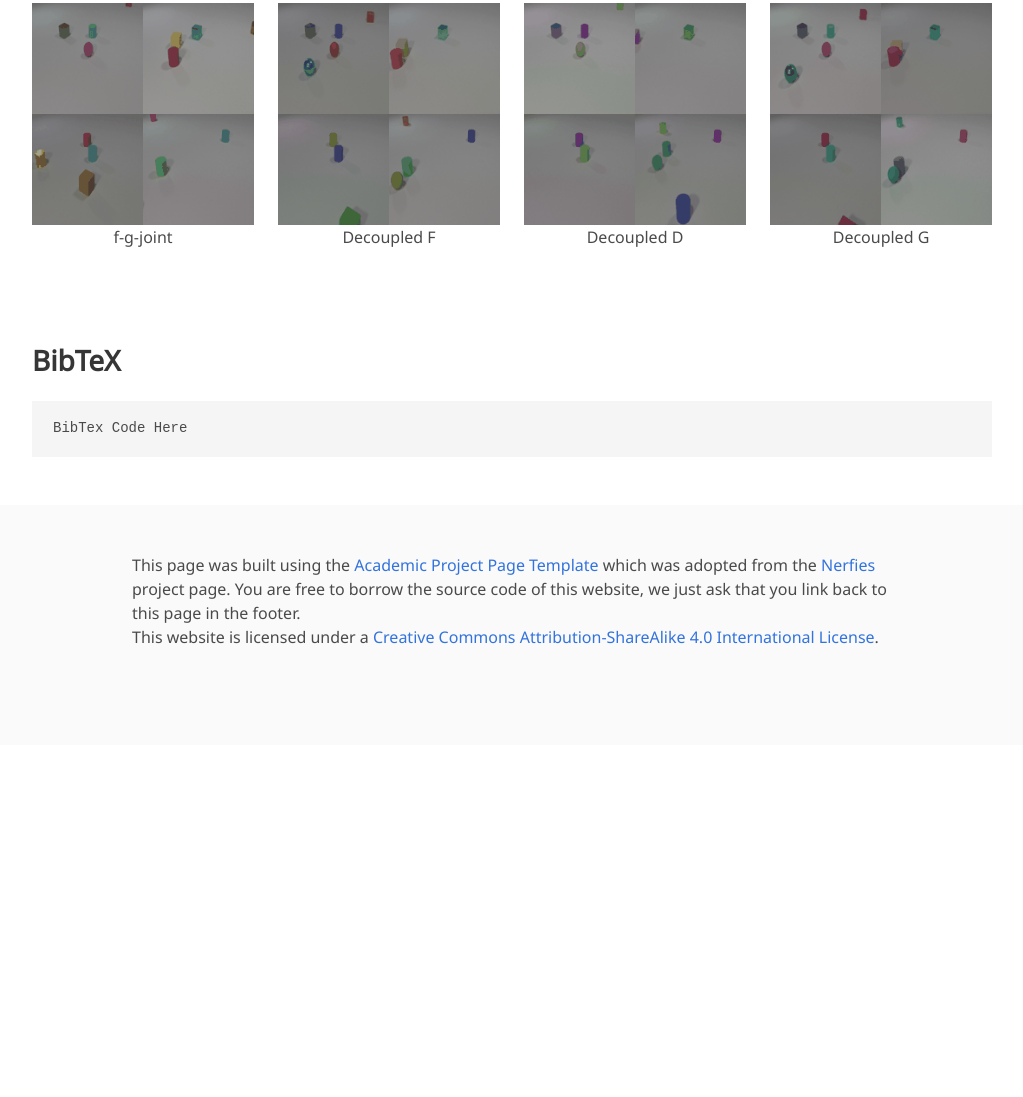
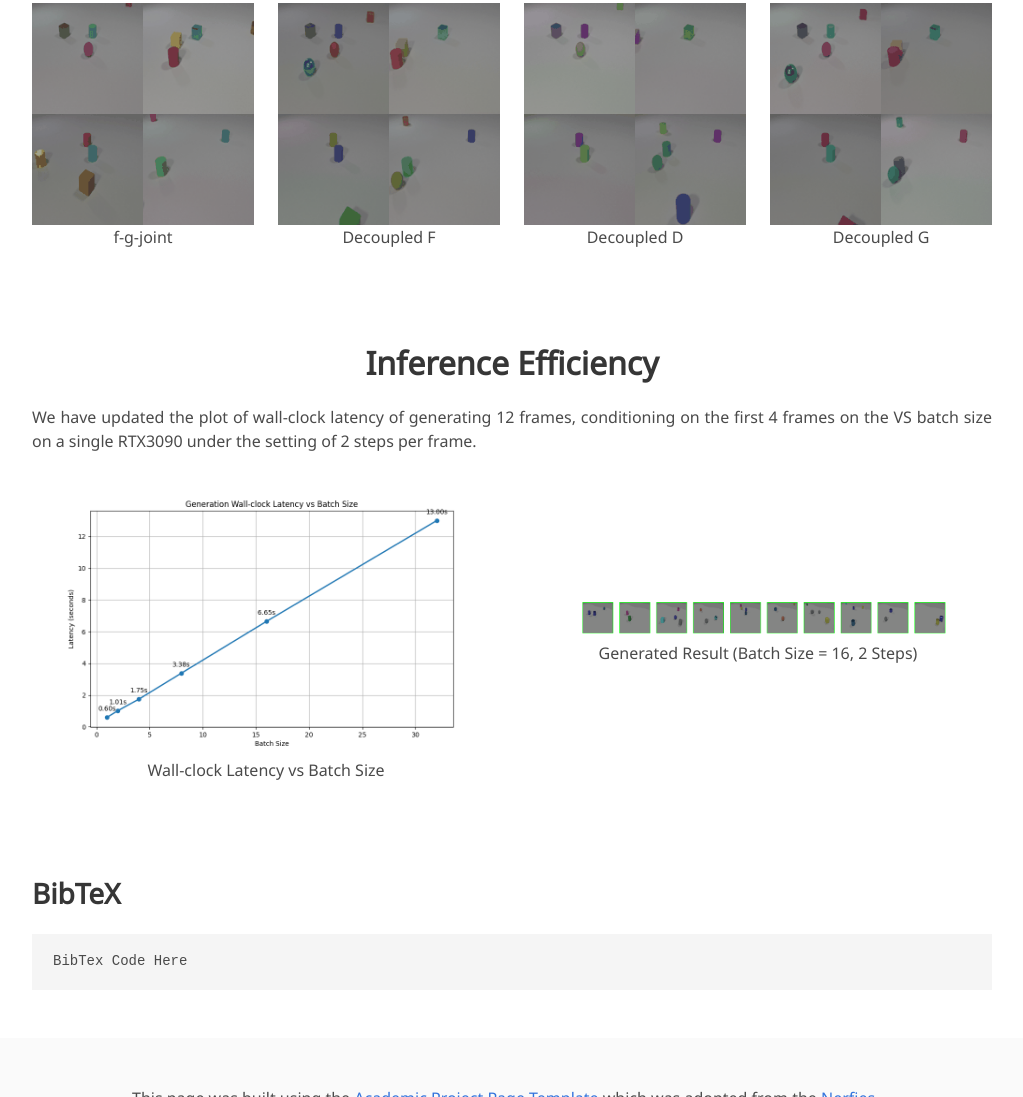
Before and after one commit to NeuralSDE/NeuralSDE.github.io, a plain HTML site: page index.html in a window 1280 px wide. Shown: the part 5535-6632 px from the top of the page, without its empty margins (128-1151 px from the left). Before the commit the page ends 6280 px from the top, so only its background shows below. Drawn offline with nearby package versions, Linux system fonts and the light colour scheme; some icons are missing; a web font is replaced by a local one.

Commit message:
add latency vs batch size

```diff
--- a/index.html
+++ b/index.html
@@ -491,6 +491,34 @@
 </section>
 <!-- End Comparison Section -->
 
+<!-- Inference Efficiency Section -->
+<section class="section">
+  <div class="container is-max-desktop">
+    <h2 class="title is-3 has-text-centered">Inference Efficiency</h2>
+    <div class="content has-text-justified">
+      <p>
+        We have updated the plot of wall-clock latency of generating 12 frames, conditioning on the first 4 frames on the VS batch size on a single RTX3090 under the setting of 2 steps per frame.
+      </p>
+    </div>
+
+    <div class="columns is-centered is-vcentered">
+      <div class="column is-half">
+        <figure class="image">
+          <img src="static/images/latency_vs_batch_size.png" alt="Latency vs Batch Size">
+          <figcaption class="has-text-centered">Wall-clock Latency vs Batch Size</figcaption>
+        </figure>
+      </div>
+      <div class="column is-half">
+        <figure class="image">
+          <img src="static/images/generated_bs_16.gif" alt="Generated sample batch size 16">
+          <figcaption class="has-text-centered">Generated Result (Batch Size = 16, 2 Steps)</figcaption>
+        </figure>
+      </div>
+    </div>
+  </div>
+</section>
+<!-- End Inference Efficiency Section -->
+
 <style>
 /* Add this to your CSS */
 .hero-body .columns .column img {
```
Also changed, not shown: static/images/generated_bs_16.gif (added), static/images/latency_vs_batch_size.png (added).
